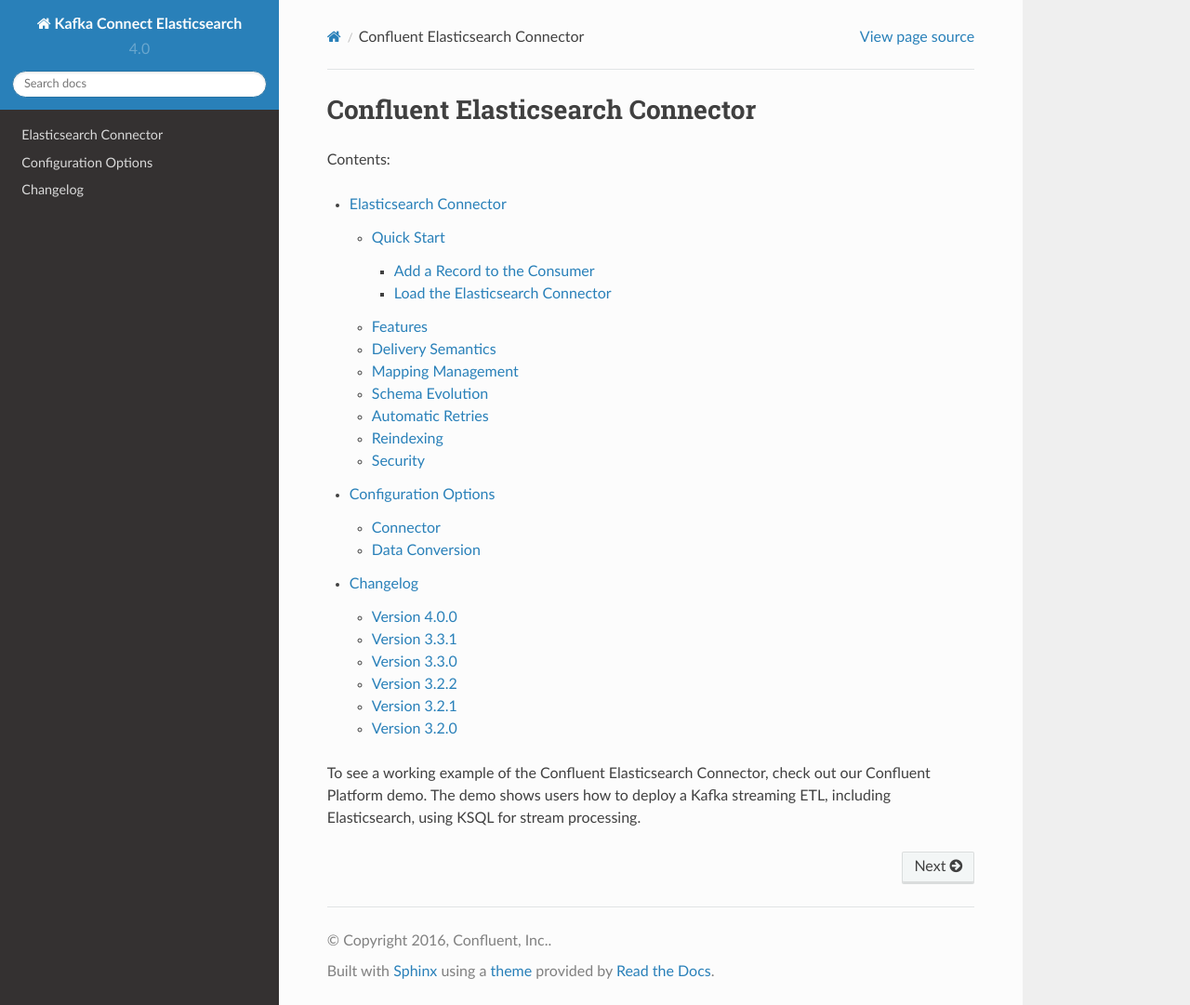
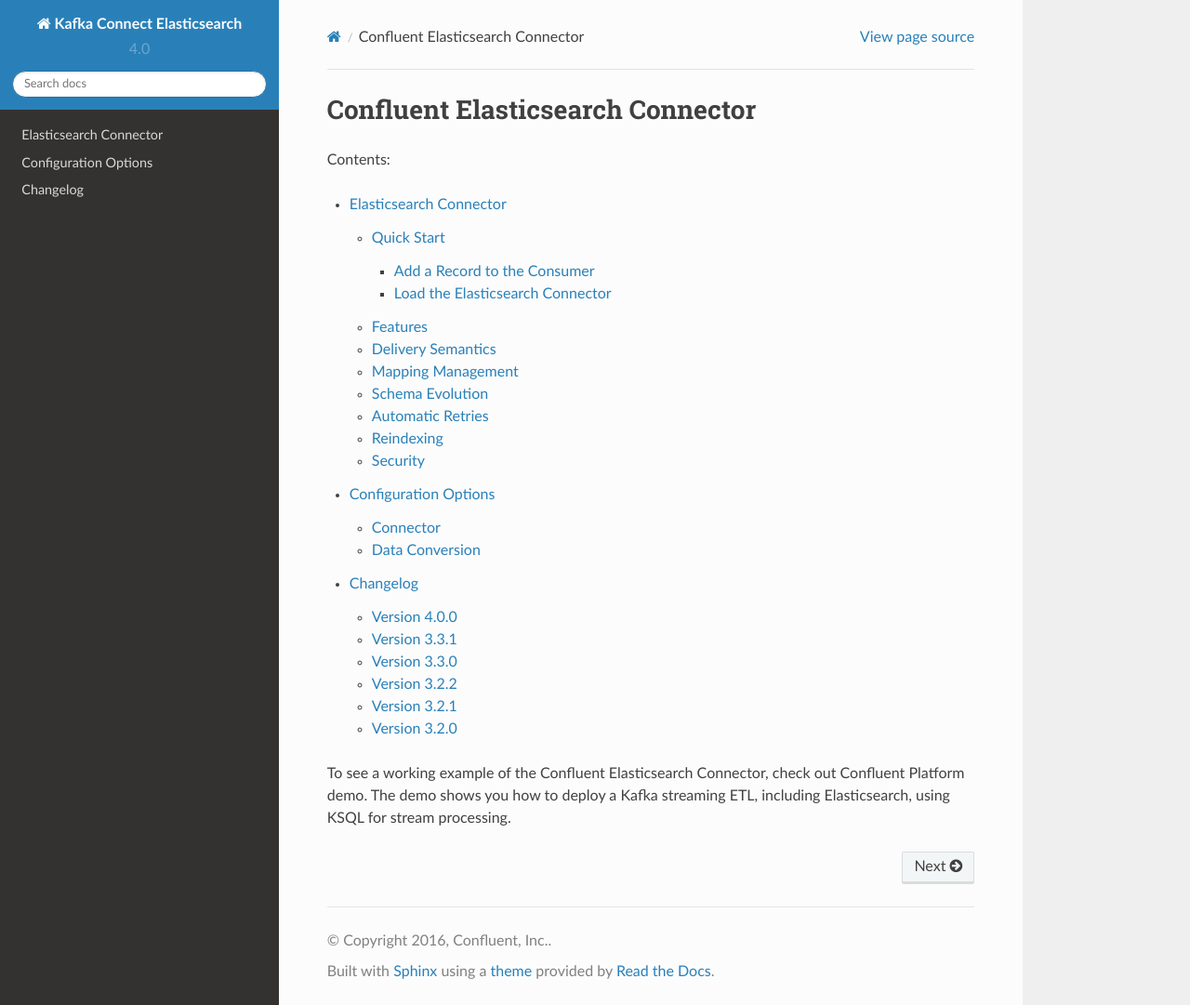
Before and after one commit to confluentinc/kafka-connect-elasticsearch, a Sphinx documentation site: the page built from docs/index.rst, in a window 1280 px wide and 1081 px high. Shown: the whole window at 93% size. Built offline with Sphinx 7.4.7 and the Read the Docs theme 2.0.0, drawn with Linux system fonts in a browser that asks for light colours.

Commit message:
DOCS-385: Addressing comments from Joel

```diff
--- a/docs/index.rst
+++ b/docs/index.rst
@@ -12,4 +12,4 @@
    configuration_options
    changelog
 
-To see a working example of the Confluent Elasticsearch Connector, check out our :ref:`Confluent Platform demo<cp-demo>`. The demo shows users how to deploy a Kafka streaming ETL, including Elasticsearch, using KSQL for stream processing.
+To see a working example of the Confluent Elasticsearch Connector, check out :ref:`Confluent Platform demo<cp-demo>`. The demo shows you how to deploy a Kafka streaming ETL, including Elasticsearch, using KSQL for stream processing.
```
